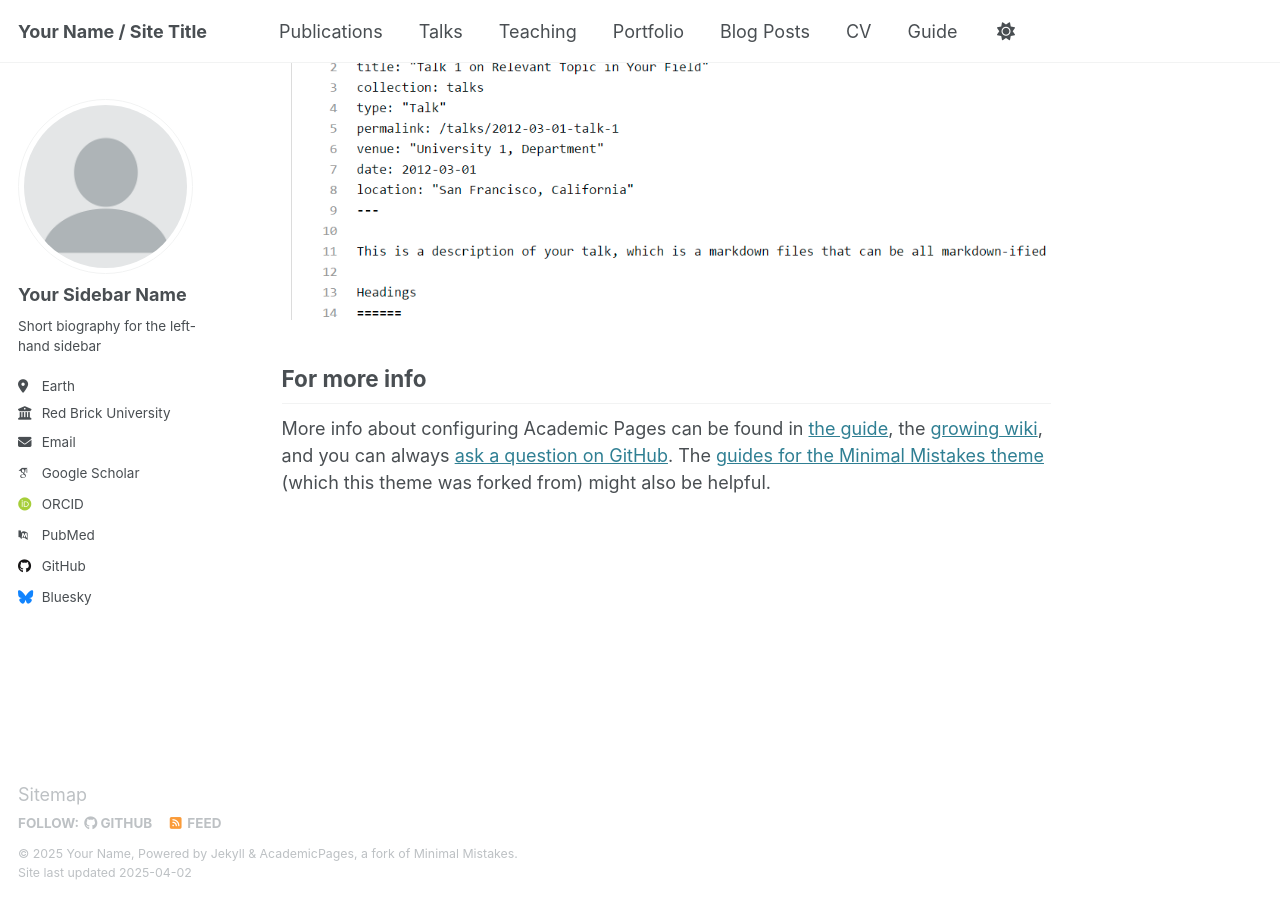
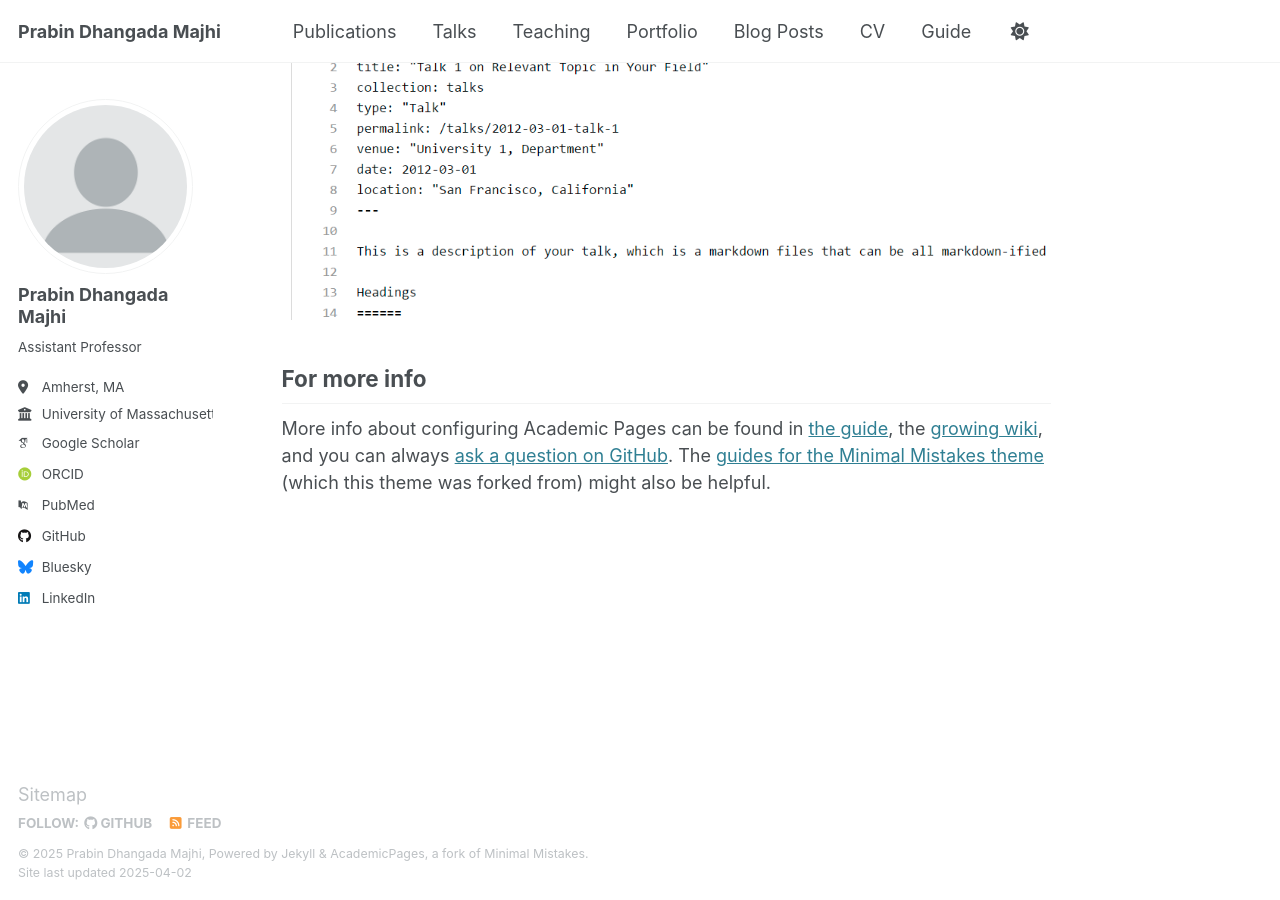
Before and after one commit to prabindm/prabindm.github.io, a Jekyll site: the page built from _pages/about.md, in a window 1280 px wide and 900 px high, scrolled down 2635 px. Built offline with Jekyll 4.4.1, drawn with Linux system fonts in a browser that asks for light colours; some web fonts are replaced.

Commit message:
Update _config.yml
updated _config.yml

```diff
--- a/_config.yml
+++ b/_config.yml
@@ -9,13 +9,13 @@
 # Basic Site Settings
 locale                   : "en-US"
 site_theme               : "default"
-title                    : "Your Name / Site Title"
+title                    : "Prabin Dhangada Majhi "
 title_separator          : "-"
-name                     : &name "Your Name"
-description              : &description "personal description"
-url                      : https://academicpages.github.io # the base hostname & protocol for your site e.g. "https://[your GitHub username].github.io"
+name                     : &name "Prabin Dhangada Majhi"
+description              : &description "Researcher, Data Scientist, and Cell Biologist"
+url                      : https://prabindm.github.io # the base hostname & protocol for your site e.g. "https://[your GitHub username].github.io"
 baseurl                  : "" # the subpath of your site, e.g. "/blog"
-repository               : "academicpages/academicpages.github.io"
+repository               : "prabindm/prabindm.github.io"
 
 # Site Author - The following control what appear as part of the author content on the side bar.
 #               If a field is blank the icon and link will not appear, otherwise it will be shown.
@@ -23,21 +23,21 @@ repository               : "academicpages/academicpages.github.io"
 author:
   # Biographic information
   avatar           : "profile.png"
-  name             : "Your Sidebar Name"
+  name             : "Prabin Dhangada Majhi"
   pronouns         : # example: "she/her"
-  bio              : "Short biography for the left-hand sidebar"
-  location         : "Earth"
-  employer         : "Red Brick University"
+  bio              : "Assistant Professor"
+  location         : "Amherst, MA"
+  employer         : "University of Massachusetts Amherst"
   uri              : # URL
-  email            : "none@example.org"
+  email            : #"none@example.org"
 
   # Academic websites
   arxiv            : # URL - Update with the correct link to your profile
-  googlescholar    : "https://scholar.google.com/citations?user=PS_CX0AAAAAJ"
+  googlescholar    : "https://scholar.google.com/citations?hl=en&user=xLvktIgAAAAJ"
   impactstory      : # URL
-  orcid            : "http://orcid.org/yourorcidurl"
+  orcid            : "https://orcid.org/0000-0002-8910-0221"
   semantic         : # URL
-  pubmed           : "https://www.ncbi.nlm.nih.gov/pubmed/?term=john+snow"
+  pubmed           : "https://pubmed.ncbi.nlm.nih.gov/?term=Prabin+Majhi&sort=date"
   researchgate     : # URL
   scopus           : # URL
 
@@ -59,7 +59,7 @@ author:
   keybase          : # Username
   instagram        : # Username
   lastfm           : # Username
-  linkedin         : # Username
+  linkedin         : "https://www.linkedin.com/in/prabindm/"
   mastodon         : # URL
   medium           : # URL
   pinterest        : # Username
```
